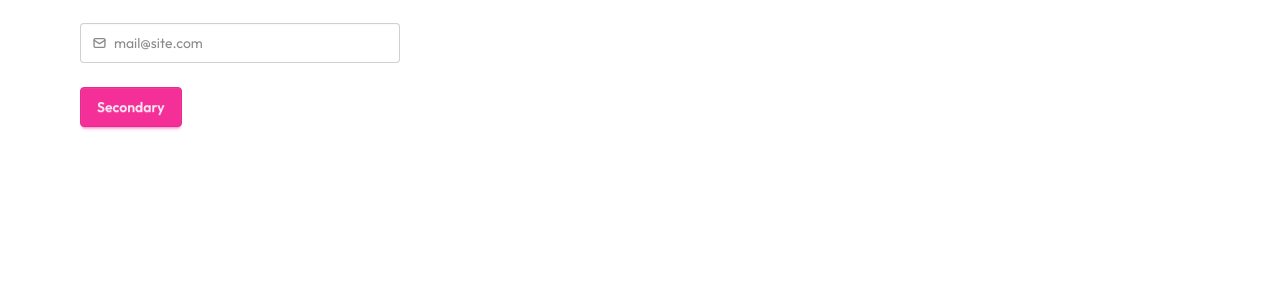
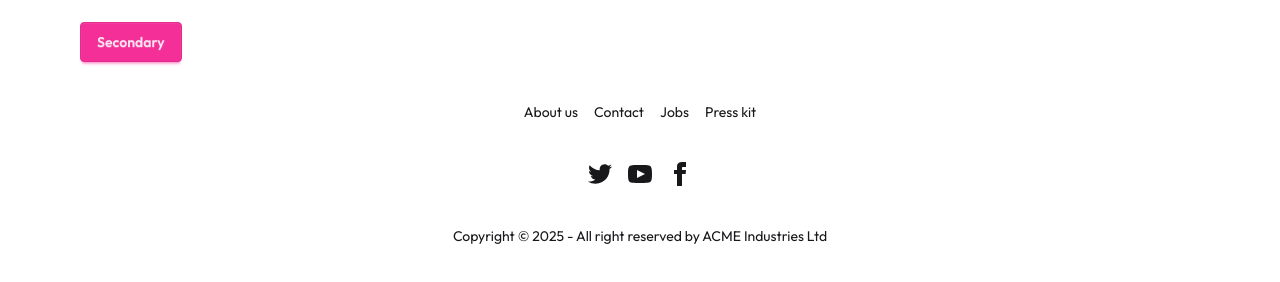
Before and after one commit to Arifansari8299/BookStore, a React (Vite) app in the folder client/: page / in a window 1280 px wide. Shown: the part 458-740 px from the top of the page. Built offline with nearby package versions, Linux system fonts and the light colour scheme.

Commit message:
Design footer

```diff
--- a/client/src/App.jsx
+++ b/client/src/App.jsx
@@ -1,12 +1,15 @@
 import React from "react";
 import Navbar from "./components/Navbar";
 import Banner from "./components/Banner";
+import Footer from "./components/Footer";
 
 const App = () => {
   return (
     <>
       <Navbar />
       <Banner/>
+      <Footer/>
+
     </>
   );
 };
--- /dev/null
+++ b/client/src/components/Footer.jsx
@@ -0,0 +1,62 @@
+import React from "react";
+
+const Footer = () => {
+  return (
+    <div>
+        {/* <hr /> */}
+      <footer className="footer footer-horizontal footer-center  text-base-content rounded p-10">
+        <nav className="grid grid-flow-col gap-4">
+          <a className="link link-hover">About us</a>
+          <a className="link link-hover">Contact</a>
+          <a className="link link-hover">Jobs</a>
+          <a className="link link-hover">Press kit</a>
+        </nav>
+        <nav>
+          <div className="grid grid-flow-col gap-4">
+            <a>
+              <svg
+                xmlns="http://www.w3.org/2000/svg"
+                width="24"
+                height="24"
+                viewBox="0 0 24 24"
+                className="fill-current"
+              >
+                <path d="M24 4.557c-.883.392-1.832.656-2.828.775 1.017-.609 1.798-1.574 2.165-2.724-.951.564-2.005.974-3.127 1.195-.897-.957-2.178-1.555-3.594-1.555-3.179 0-5.515 2.966-4.797 6.045-4.091-.205-7.719-2.165-10.148-5.144-1.29 2.213-.669 5.108 1.523 6.574-.806-.026-1.566-.247-2.229-.616-.054 2.281 1.581 4.415 3.949 4.89-.693.188-1.452.232-2.224.084.626 1.956 2.444 3.379 4.6 3.419-2.07 1.623-4.678 2.348-7.29 2.04 2.179 1.397 4.768 2.212 7.548 2.212 9.142 0 14.307-7.721 13.995-14.646.962-.695 1.797-1.562 2.457-2.549z"></path>
+              </svg>
+            </a>
+            <a>
+              <svg
+                xmlns="http://www.w3.org/2000/svg"
+                width="24"
+                height="24"
+                viewBox="0 0 24 24"
+                className="fill-current"
+              >
+                <path d="M19.615 3.184c-3.604-.246-11.631-.245-15.23 0-3.897.266-4.356 2.62-4.385 8.816.029 6.185.484 8.549 4.385 8.816 3.6.245 11.626.246 15.23 0 3.897-.266 4.356-2.62 4.385-8.816-.029-6.185-.484-8.549-4.385-8.816zm-10.615 12.816v-8l8 3.993-8 4.007z"></path>
+              </svg>
+            </a>
+            <a>
+              <svg
+                xmlns="http://www.w3.org/2000/svg"
+                width="24"
+                height="24"
+                viewBox="0 0 24 24"
+                className="fill-current"
+              >
+                <path d="M9 8h-3v4h3v12h5v-12h3.642l.358-4h-4v-1.667c0-.955.192-1.333 1.115-1.333h2.885v-5h-3.808c-3.596 0-5.192 1.583-5.192 4.615v3.385z"></path>
+              </svg>
+            </a>
+          </div>
+        </nav>
+        <aside>
+          <p>
+            Copyright © {new Date().getFullYear()} - All right reserved by ACME
+            Industries Ltd
+          </p>
+        </aside>
+      </footer>
+    </div>
+  );
+};
+
+export default Footer;
--- a/client/src/components/Navbar.jsx
+++ b/client/src/components/Navbar.jsx
@@ -18,7 +18,7 @@
     </>
   );
   return (
-    <div className="max-w-screen-4xl mx-auto md:px-20 px-4">
+    <div className="max-w-screen-4xl mx-auto md:px-20 px-4 fixed top-0 right-0 left-0">
       <div className="navbar bg-base-100 shadow-sm">
         <div className="navbar-start">
           <div className="dropdown">
```
